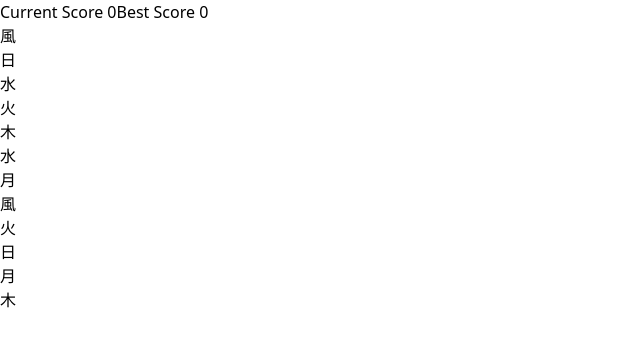
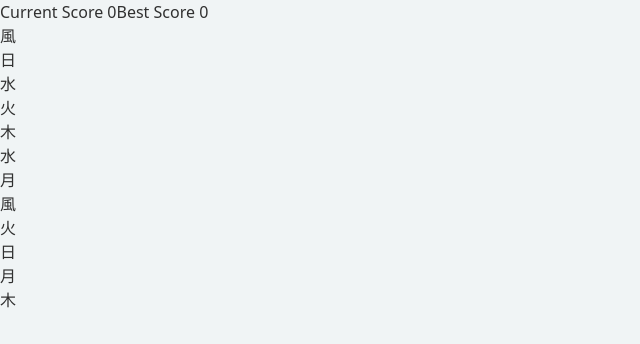
Before and after one commit to supersakana/memory_card, a Vue app: page / in a window 1280 px wide. Shown: the top 344 px of the page, without its empty margins (0-640 px from the left). Built offline with nearby package versions, Linux system fonts and the light colour scheme.

Commit message:
moved body/html styles to css file (didn't display initially with deployment)

```diff
--- a/public/index.html
+++ b/public/index.html
@@ -7,7 +7,7 @@
     <link rel="icon" href="<%= BASE_URL %>favicon.ico">
     <title><%= htmlWebpackPlugin.options.title %></title>
   </head>
-  <body class="text-[#303030] bg-[#f0f4f5]">
+  <body>
     <noscript>
       <strong>We're sorry but <%= htmlWebpackPlugin.options.title %> doesn't work properly without JavaScript enabled. Please enable it to continue.</strong>
     </noscript>
--- a/src/assets/tailwind.css
+++ b/src/assets/tailwind.css
@@ -1,3 +1,8 @@
 @tailwind base;
 @tailwind components;
 @tailwind utilities;
+
+body, html {
+  color: #303030;
+  background-color: #f0f4f5;
+}
```
